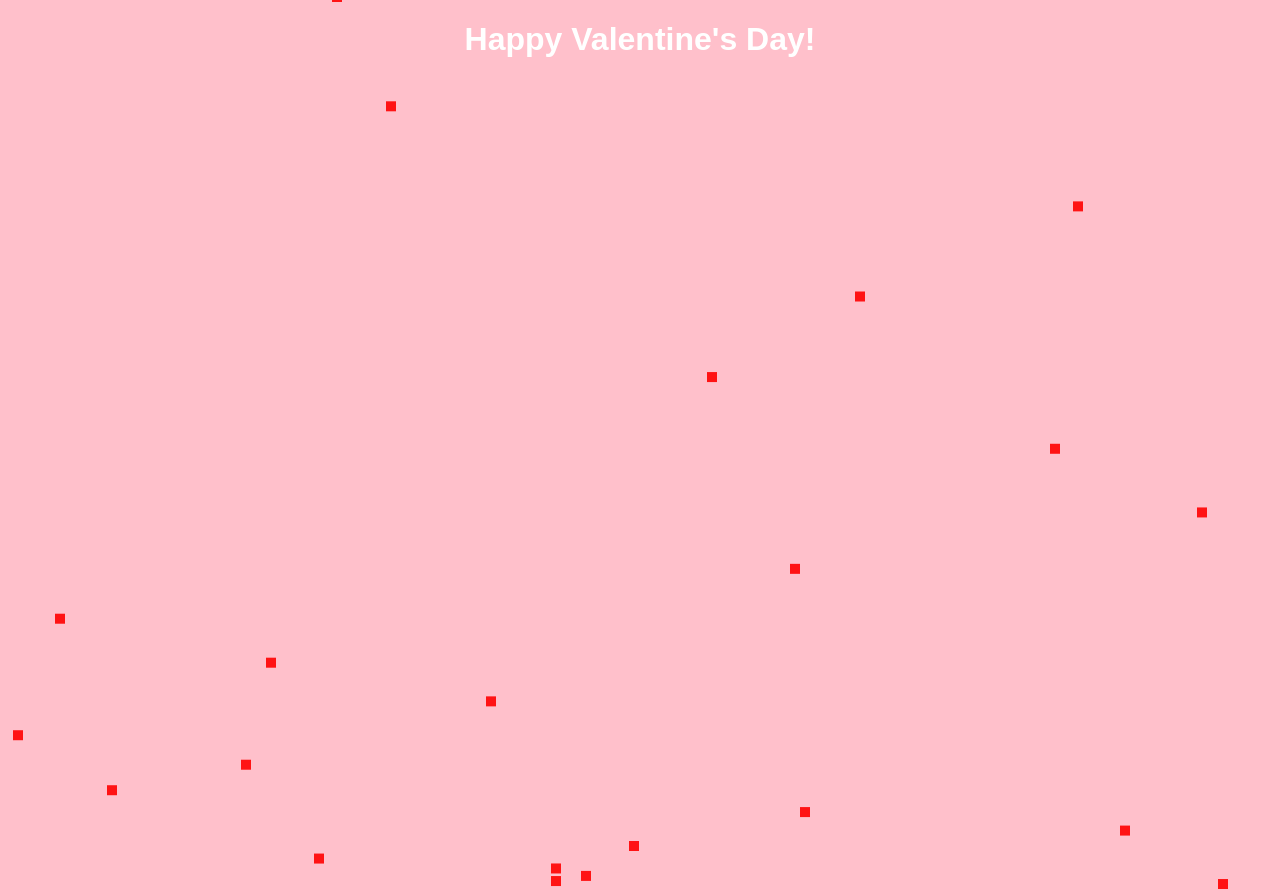
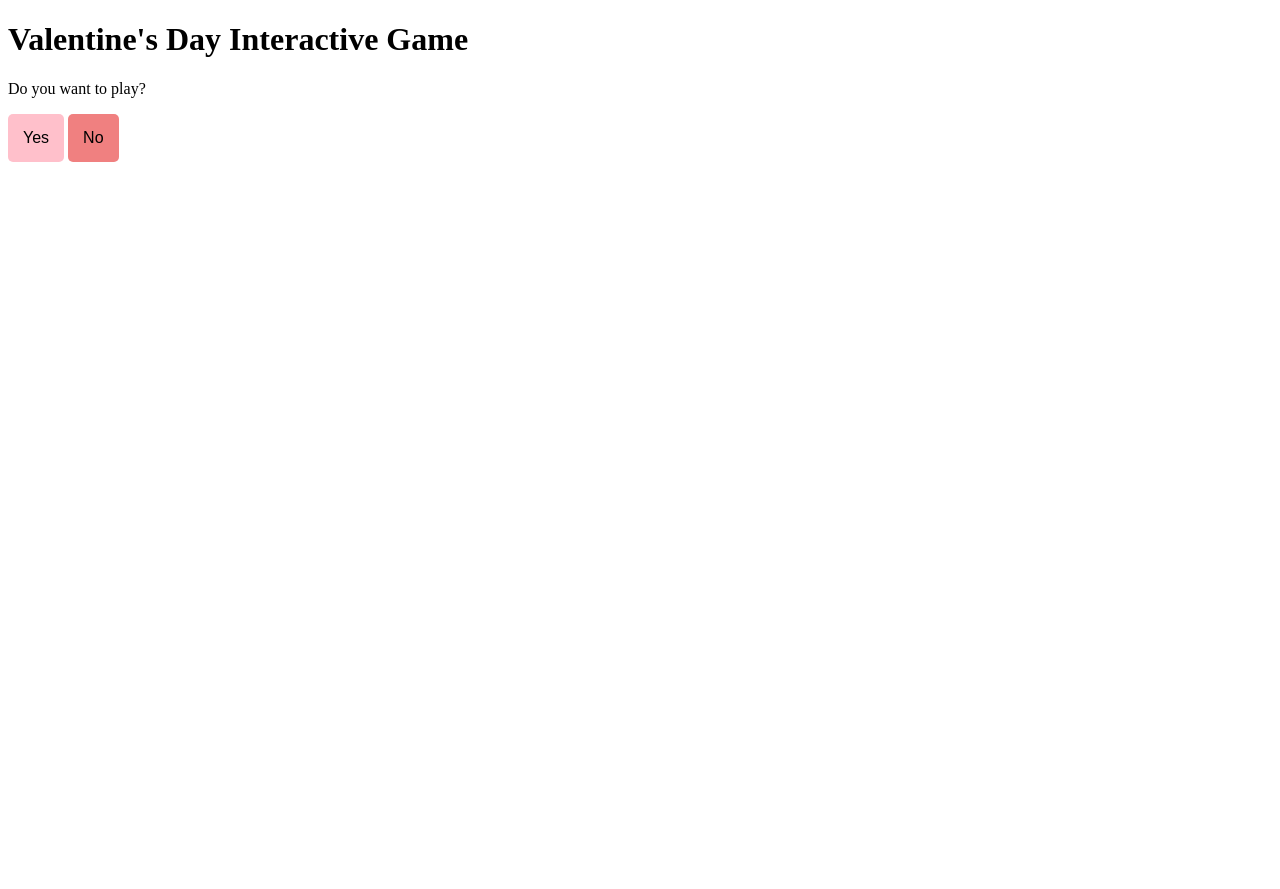
Before and after one commit to 1qubek2011-eng/Walentynki-, a plain HTML site: page index.html in a window 1280 px wide. After the commit the page ends 800 px from the top, so only its background shows below. Drawn offline with Linux system fonts and the light colour scheme.

Commit message:
Update index.html with Valentine's Day interactive button game

```diff
--- a/index.html
+++ b/index.html
@@ -3,49 +3,46 @@
 <head>
     <meta charset="UTF-8">
     <meta name="viewport" content="width=device-width, initial-scale=1.0">
-    <title>Happy Valentine's Day!</title>
+    <title>Valentine's Day Game</title>
     <style>
-        body {
-            background: pink;
-            text-align: center;
-            font-family: 'Arial', sans-serif;
-            overflow: hidden;
+        #yesButton {
+            padding: 15px;
+            font-size: 16px;
+            background-color: pink;
+            border: none;
+            border-radius: 5px;
+            cursor: pointer;
+            transition: transform 0.3s;
         }
-        h1 {
-            color: white;
-            animation: fadeIn 2s;
-        }
-        @keyframes fadeIn {
-            from { opacity: 0; }
-            to { opacity: 1; }
-        }
-        .confetti {
-            position: absolute;
-            width: 10px;
-            height: 10px;
-            background: red;
-            opacity: 0.9;
-            animation: fall 3s forwards;
-        }
-        @keyframes fall {
-            0% { transform: translateY(-100vh); }
-            100% { transform: translateY(100vh); }
+        #noButton {
+            padding: 15px;
+            font-size: 16px;
+            background-color: lightcoral;
+            border: none;
+            border-radius: 5px;
+            cursor: pointer;
         }
     </style>
 </head>
 <body>
-    <h1>Happy Valentine's Day!</h1>
+    <h1>Valentine's Day Interactive Game</h1>
+    <p>Do you want to play?</p>
+    <button id="yesButton">Yes</button>
+    <button id="noButton">No</button>
+
     <script>
-        function makeConfetti() {
-            const confetti = document.createElement('div');
-            confetti.classList.add('confetti');
-            confetti.style.left = Math.random() * window.innerWidth + 'px';
-            document.body.appendChild(confetti);
-            confetti.addEventListener('animationend', () => {
-                confetti.remove();
-            });
-        }
-        setInterval(makeConfetti, 100);
+        let yesButton = document.getElementById('yesButton');
+        let noButton = document.getElementById('noButton');
+        let clickCount = 1;
+
+        noButton.addEventListener('click', function() {
+            yesButton.style.transform = `scale(${1 + (0.2 * clickCount)})`;
+            clickCount++;
+        });
+
+        yesButton.addEventListener('click', function() {
+            alert('You clicked Yes! Happy Valentine’s Day!');
+        });
     </script>
 </body>
 </html>
```
